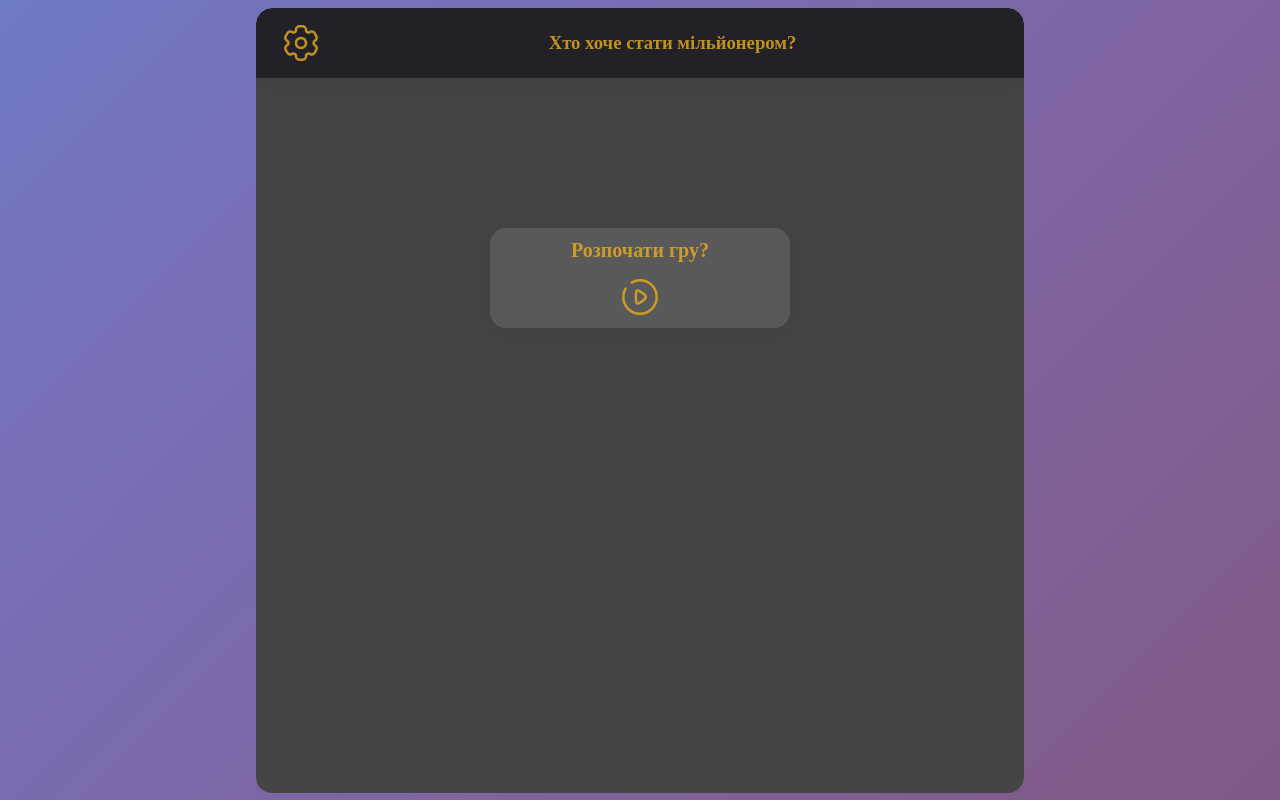
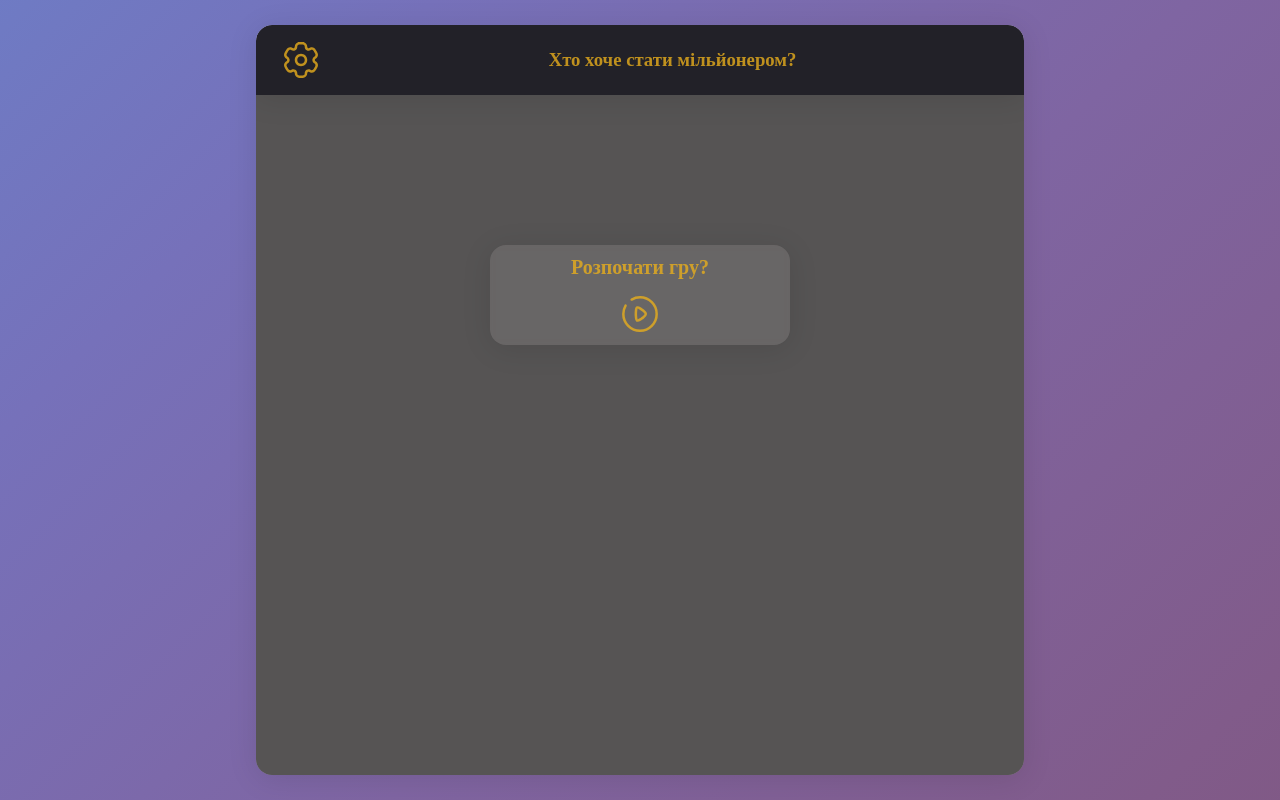
Before and after one commit to hrytsenko92/game-WWBM, a React (Vite) app in the folder frontEnd/: page /main/game in a window 1280 px wide. Built offline with nearby package versions, Linux system fonts and the light colour scheme.

Commit message:
update styles

```diff
--- a/frontEnd/src/components/game/CountdownTimer.tsx
+++ b/frontEnd/src/components/game/CountdownTimer.tsx
@@ -19,7 +19,7 @@ export const CountdownTimer: React.FC<PropsType> = ({
       <CountdownCircleTimer
         isPlaying
         key={newCountDown}
-        duration={59}
+        duration={9959}
         size={100}
         colors={[
           '#ffd700',
--- a/frontEnd/src/components/game/Popup.tsx
+++ b/frontEnd/src/components/game/Popup.tsx
@@ -7,7 +7,7 @@ const Container = styled.div`
   margin: 40px;
   position: absolute;
   right: -10px;
-  top: 25px;
+  top: 55px;
   width: 200px;
   height: auto;
   background-color: ${colors.defaultQuestion};
--- a/frontEnd/src/screens/main/Game.tsx
+++ b/frontEnd/src/screens/main/Game.tsx
@@ -20,7 +20,6 @@ const Container = styled.section`
   grid-template-rows: auto auto;
   justify-content: space-between;
   padding: 15px;
-  overflow: scroll;
   animation: fadeIn 1s ease-out forwards;
   @keyframes fadeIn {
     from {
--- a/frontEnd/src/screens/main/Main.tsx
+++ b/frontEnd/src/screens/main/Main.tsx
@@ -3,27 +3,20 @@ import { Outlet, Link, useLocation } from 'react-router-dom';
 import styled from 'styled-components';
 import { colors } from '../../types/colors';
 
-const Container = styled.section`
-  height: calc(100vh - 15px);
-  display: flex;
-  flex-flow: row nowrap;
-  justify-content: center;
-  align-items: flex-start;
-  overflow: scroll;
-`;
+
 const GameWrapper = styled.section`
-  width: calc(100vw - 50px);
-  max-width: 768px;
-  height: 100%;
   display: grid;
   grid-template-columns: 1fr;
   grid-template-rows: 70px auto;
-  overflow: scroll;
-  background: rgba(255, 255, 255, 0.27);
-  border-radius: 16px;
-  box-shadow: 0 4px 30px rgba(0, 0, 0, 0.1);
-  backdrop-filter: blur(19.7px);
-  -webkit-backdrop-filter: blur(19.7px);
+  overflow: hidden;
+  height: 100%;
+  @media screen and (min-width: 769px) {
+    background: rgba(255, 255, 255, 0.27);
+    border-radius: 16px;
+    box-shadow: 0 4px 30px rgba(0, 0, 0, 0.1);
+    backdrop-filter: blur(19.7px);
+    -webkit-backdrop-filter: blur(19.7px);
+  }
 `;
 const Header = styled.header`
   display: grid;
@@ -69,8 +62,28 @@ const GameLink = styled(Link)`
   opacity: 0.8;
 `;
 const OutletWrapper = styled.section`
-  background-color: #454545;
+  background-color: #565454;
   opacity: 1;
+`;
+const Container = styled.section`
+  display: flex;
+  flex-flow: row nowrap;
+  justify-content: center;
+  align-items: flex-start;
+  height: 100vh;
+  width: 100vw;
+  @media screen and (min-width: 768px) {
+    padding: 25px;
+    align-items: center;
+  }
+  ${GameWrapper} {
+    @media screen and (max-width: 767px) {
+      width: 100%;
+    }
+    @media screen and (min-width: 768px) {
+      width: 768px;
+    }
+  }
 `;
 
 export const Main = () => {
--- a/frontEnd/src/types/colors.ts
+++ b/frontEnd/src/types/colors.ts
@@ -16,6 +16,6 @@ export const colors: ColorsType = {
   blue: '#222128',
   gold: '#e8ae1c',
   border: '#353535',
-  defaultQuestion: '#b0b8be',
+  defaultQuestion: '#565454',
   green: '#00e42e',
 };
```
